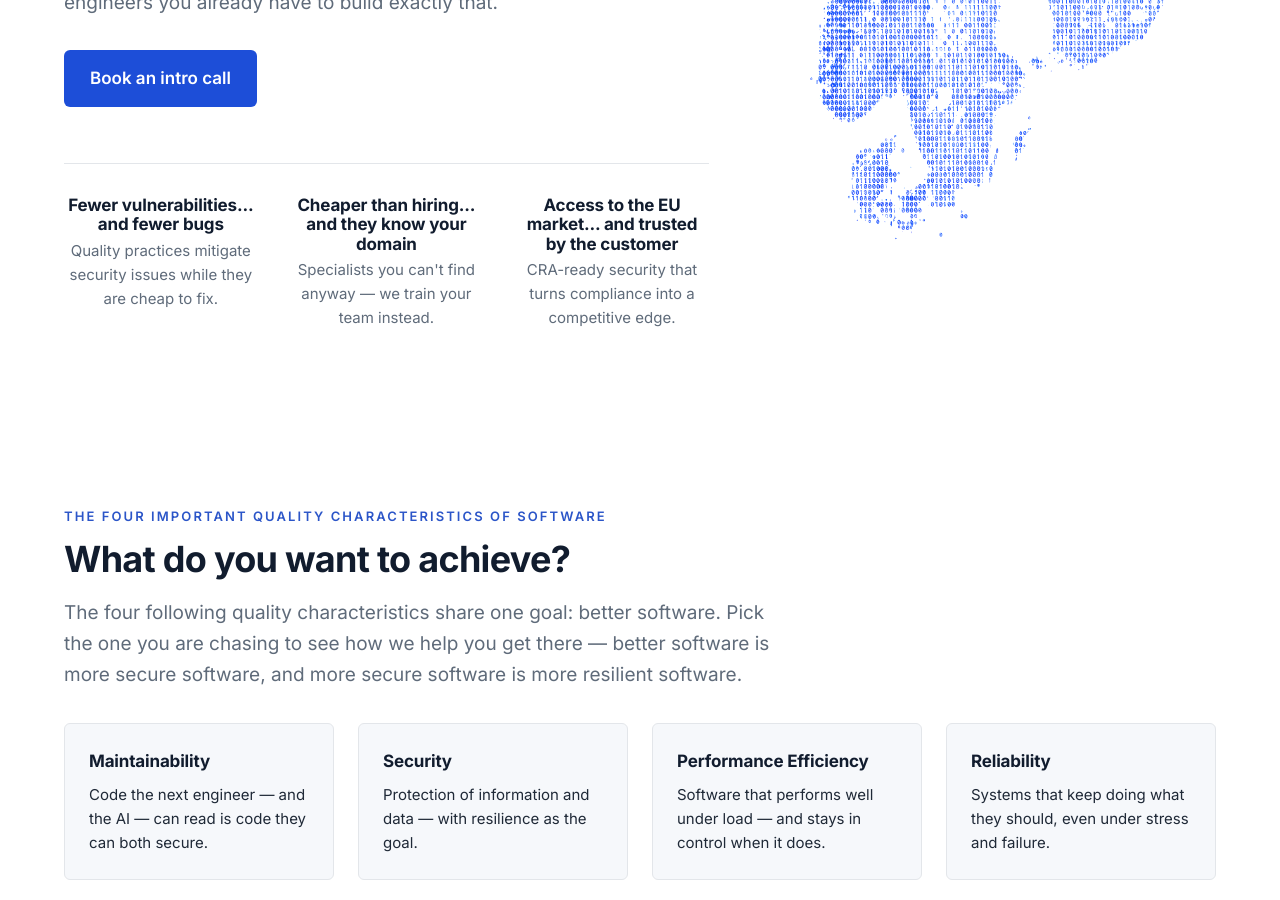
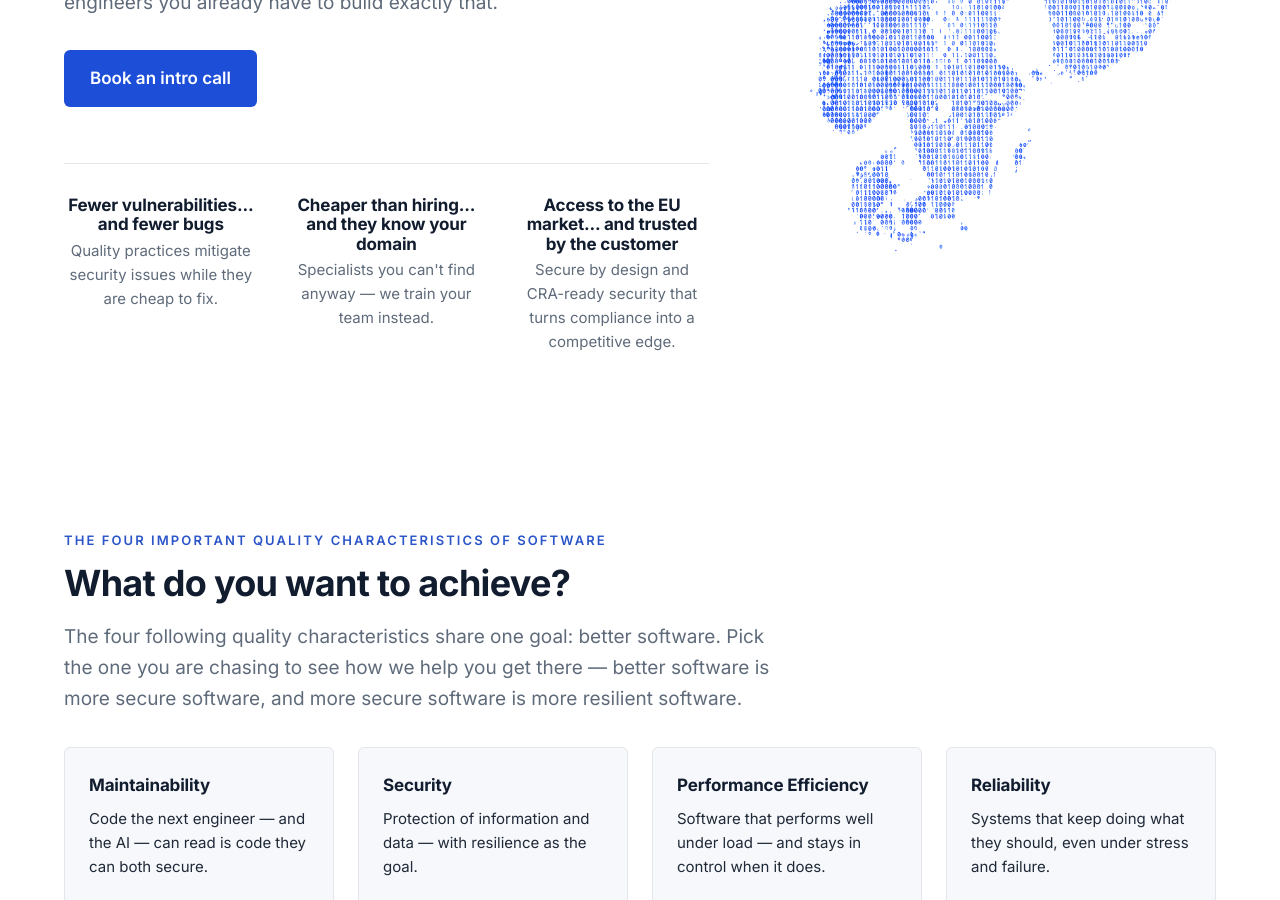
Before and after one commit to skjohansen/scandinaviandev-web, a Jekyll site: the page built from index.html, in a window 1280 px wide and 900 px high, scrolled down 524 px. Built offline with Jekyll 4.4.1, drawn with Linux system fonts in a browser that asks for light colours.

Commit message:
Update index.html

```diff
--- a/index.html
+++ b/index.html
@@ -36,7 +36,7 @@ redirect_from:
         </li>
         <li>
           <h2>Access to the EU market... and trusted by the customer</h2>
-          <p>CRA-ready security that turns compliance into a competitive edge.</p>
+          <p>Secure by design and CRA-ready security that turns compliance into a competitive edge.</p>
         </li>
       </ul>
     </div>
```
